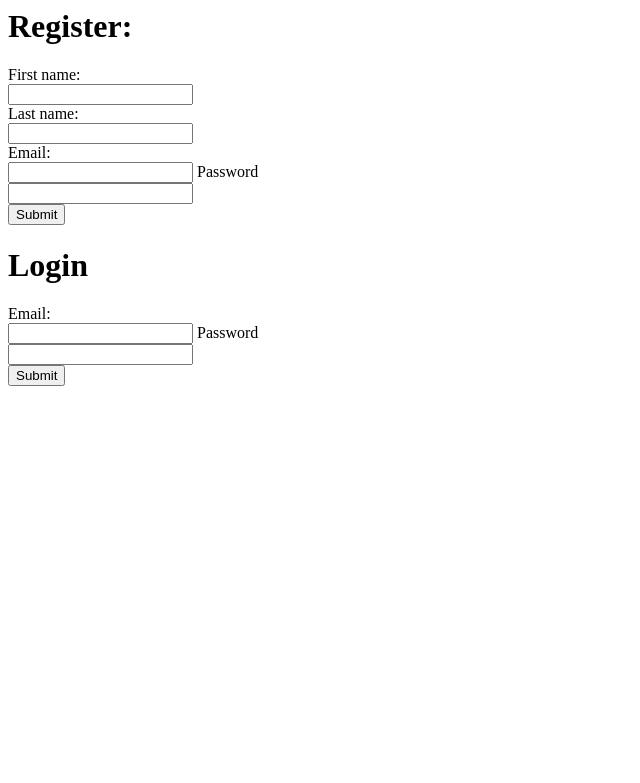
After one commit to imlocle/jobdating, a Flask app: template templates/login.html in a window 1280 px wide. The commit adds this page. Shown: the top 783 px of the page, without its empty margins (0-640 px from the left). Run offline with Flask 2, Linux system fonts and the light colour scheme; the template is opened without the code that fills it, so the values that code supplies are empty; some libraries are stand-ins or nearby versions.

Commit message:
adding basic flask set up

```diff
--- a/app.py
+++ b/app.py
@@ -2,4 +2,19 @@ import tweepy
 import json
 import pandas as pd
 from flask import Flask, render_template, jsonify
+from flask_pymongo import PyMongo
 import matplotlib.pyplot as plt
+
+
+app = Flask(__name__)
+
+mongo = PyMongo(app)
+
+@app.route("/login", methods=["POST"])
+def register():
+   return render_template("/")
+
+
+
+if __name__ == "__main__":
+    app.run(debug=True)
--- a/templates/index.html
+++ b/templates/index.html
@@ -7,5 +7,6 @@
 </head>
 <body>
 
+
 </body>
 </html>
--- /dev/null
+++ b/templates/login.html
@@ -0,0 +1,35 @@
+<html lang="en">
+<head>
+    <meta charset="UTF-8">
+    <meta name="viewport" content="width=device-width, initial-scale=1.0">
+    <meta http-equiv="X-UA-Compatible" content="ie=edge">
+    <title>Job Dating</title>
+</head>
+<body>
+        <h1>Register:</h1>
+        <form action="">
+                First name:<br>
+                <input type="text" name="firstname" value="">
+                <br>
+                Last name:<br>
+                <input type="text" name="lastname" value="">
+                <br>
+                Email:<br>
+                <input type="email" name="email">
+                Password <br>
+                <input type="text" name="password">
+                <br>
+                <input type="submit" value="Submit">
+        </form>
+        <h1>Login</h1>
+        <form action="">
+                Email:<br>
+                <input type="email" name="email">
+                Password <br>
+                <input type="text" name="password">
+                <br>
+                <input type="submit" value="Submit">
+        </form>
+
+</body>
+</html>
```
